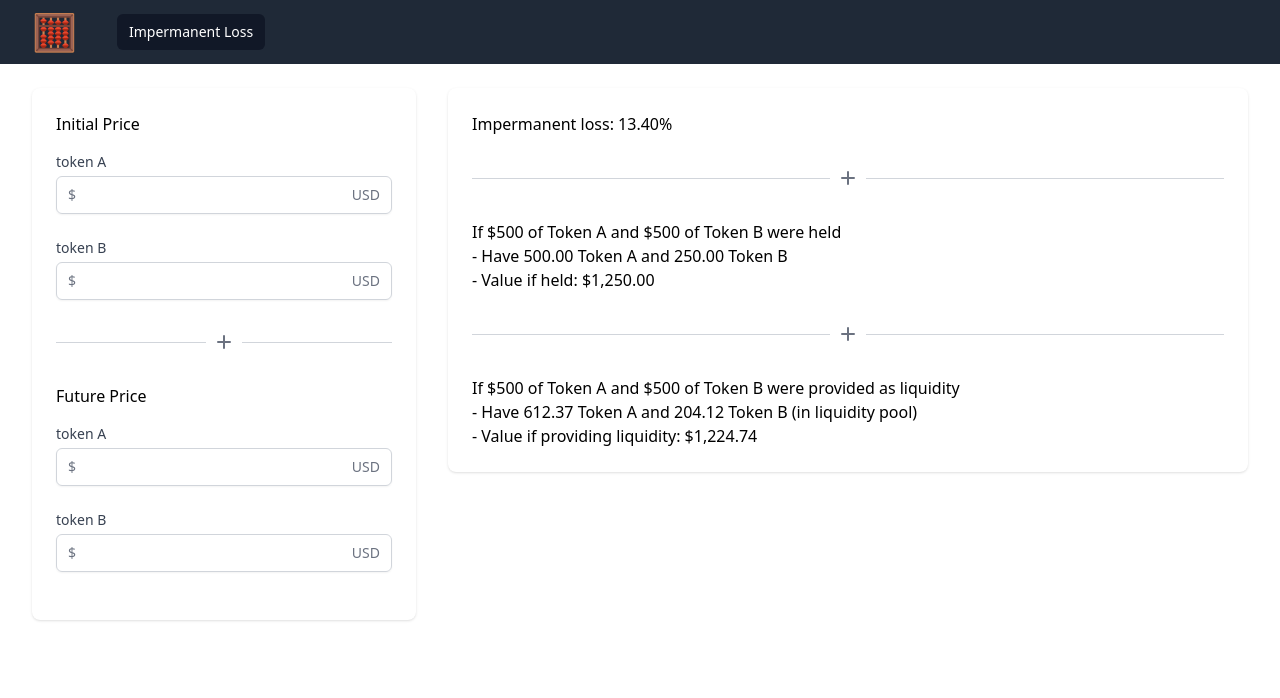
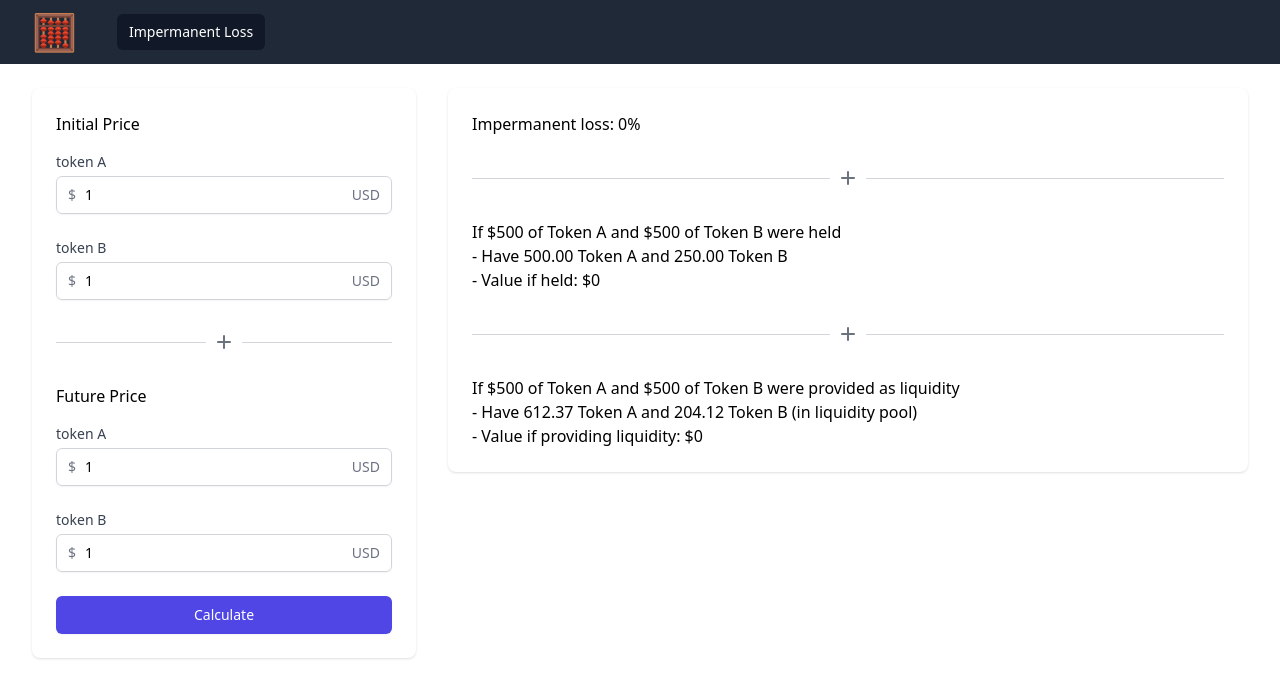
Before and after one commit to minhluuquang/defical, a Next.js app: page / in a window 1280 px wide. Shown: the top 698 px of the page. Built offline with nearby package versions, Linux system fonts and the light colour scheme.

Commit message:
feat: form to calculate IL

```diff
--- a/package.json
+++ b/package.json
@@ -17,6 +17,7 @@
     "next": "12.1.0",
     "react": "17.0.2",
     "react-dom": "17.0.2",
+    "react-error-boundary": "^3.1.4",
     "react-hook-form": "^7.27.1"
   },
   "devDependencies": {
--- a/pages/components/group-input/index.tsx
+++ b/pages/components/group-input/index.tsx
@@ -1,9 +1,23 @@
-type GroupInputProps = {
+import Big from 'big.js';
+import React from 'react';
+import { UseFormRegister, Path, FieldError } from 'react-hook-form';
+import { IFormValues } from '../..';
+
+interface GroupInputProps {
   label: string;
+  name: Path<IFormValues>;
   placeholder?: string;
-};
+  register: UseFormRegister<IFormValues>;
+  error?: FieldError;
+}
 
-const GroupInput = ({ label, placeholder }: GroupInputProps) => {
+const GroupInput = ({
+  label,
+  placeholder,
+  register,
+  name,
+  error,
+}: GroupInputProps) => {
   return (
     <div className='mb-6'>
       <label
@@ -17,9 +31,18 @@ const GroupInput = ({ label, placeholder }: GroupInputProps) => {
           <span className='text-gray-500 sm:text-sm'>$</span>
         </div>
         <input
+          {...register(name, {
+            required: { value: true, message: 'this field is required' },
+            validate: (value) => {
+              const n = Big(value);
+              if (n.lte(Big(0))) {
+                return 'only positive number';
+              }
+              return true;
+            },
+          })}
           type='number'
-          name='number'
-          id={label}
+          step='any'
           className='focus:ring-indigo-500 focus:border-indigo-500 block w-full pl-7 pr-12 sm:text-sm border-gray-300 rounded-md'
           placeholder={placeholder}
         />
@@ -29,6 +52,11 @@ const GroupInput = ({ label, placeholder }: GroupInputProps) => {
           </span>
         </div>
       </div>
+      {error && (
+        <p className='mt-2 text-sm text-red-600' id='email-error'>
+          {error.message}
+        </p>
+      )}
     </div>
   );
 };
--- a/pages/index.tsx
+++ b/pages/index.tsx
@@ -5,6 +5,7 @@ import GroupInput from './components/group-input';
 import Divider from './components/divider';
 import { useState } from 'react';
 import Big from 'big.js';
+import { useForm } from 'react-hook-form';
 
 const user = {
   name: 'Tom Cook',
@@ -23,16 +24,36 @@ function classNames(...classes: string[]) {
   return classes.filter(Boolean).join(' ');
 }
 
+export interface IFormValues {
+  initPriceA: string;
+  initPriceB: string;
+  futurePriceA: string;
+  futurePriceB: string;
+}
+
 const Home: NextPage = () => {
-  const [initPriceA, setInitPriceA] = useState<string>('1');
-  const [initPriceB, setInitPriceB] = useState<string>('2');
-
-  const [futurePriceA, setFuturrePriceA] = useState<string>('1');
-  const [futurePriceB, setFuturePriceB] = useState<string>('6');
-
   const [initValueA, setInitValueA] = useState<string>('500');
   const [initValueB, setInitValueB] = useState<string>('500');
 
+  const [IL, setIL] = useState<string>('0');
+  const [holdValue, setHoldValue] = useState<string>('0');
+  const [liqValue, setLiqValue] = useState<string>('0');
+
+  const {
+    register,
+    handleSubmit,
+    formState: { errors },
+  } = useForm<IFormValues>({
+    defaultValues: {
+      initPriceA: '1',
+      initPriceB: '1',
+      futurePriceA: '1',
+      futurePriceB: '1',
+    },
+  });
+
+  const onSubmit = (data: IFormValues) => {
+    const { initPriceA, initPriceB, futurePriceA, futurePriceB } = data;
     // x * y = k
     const x = Big(initValueA).div(initPriceA);
     const y = Big(initValueB).div(initPriceB);
@@ -53,6 +74,11 @@ const Home: NextPage = () => {
       .div(totalHoldValue)
       .mul(100)
       .toFixed(2);
+
+    setIL(IL);
+    setHoldValue(totalHoldValue.toFixed(2));
+    setLiqValue(totalLiqValue.toFixed(2));
+  };
 
   return (
     <>
@@ -175,14 +201,42 @@ const Home: NextPage = () => {
                   </h2>
                   <div className='rounded-lg bg-white overflow-hidden shadow'>
                     <div className='p-6 min-h-full'>
+                      <form onSubmit={handleSubmit(onSubmit)}>
                         <p className='mb-4'>Initial Price</p>
-                      <GroupInput label='token A' />
-                      <GroupInput label='token B' />
+                        <GroupInput
+                          label='token A'
+                          register={register}
+                          name='initPriceA'
+                          error={errors.initPriceA}
+                        />
+                        <GroupInput
+                          label='token B'
+                          register={register}
+                          name='initPriceB'
+                          error={errors.initPriceB}
+                        />
                         <Divider />
 
                         <p className='mb-4'>Future Price</p>
-                      <GroupInput label='token A' />
-                      <GroupInput label='token B' />
+                        <GroupInput
+                          label='token A'
+                          register={register}
+                          name='futurePriceA'
+                          error={errors.futurePriceA}
+                        />
+                        <GroupInput
+                          label='token B'
+                          register={register}
+                          name='futurePriceB'
+                          error={errors.futurePriceB}
+                        />
+                        <button
+                          type='submit'
+                          className='w-full justify-center inline-flex items-center px-4 py-2 border border-transparent text-sm font-medium rounded-md shadow-sm text-white bg-indigo-600 hover:bg-indigo-700 focus:outline-none focus:ring-2 focus:ring-offset-2 focus:ring-indigo-500'
+                        >
+                          Calculate
+                        </button>
+                      </form>
                     </div>
                   </div>
                 </section>
@@ -200,7 +254,7 @@ const Home: NextPage = () => {
                       <Divider />
                       <p>If $500 of Token A and $500 of Token B were held</p>
                       <p>- Have 500.00 Token A and 250.00 Token B</p>
-                      <p>- Value if held: $1,250.00</p>
+                      <p>{`- Value if held: $${holdValue}`}</p>
                       <Divider />
                       <p>
                         If $500 of Token A and $500 of Token B were provided as
@@ -210,7 +264,7 @@ const Home: NextPage = () => {
                         - Have 612.37 Token A and 204.12 Token B (in liquidity
                         pool)
                       </p>
-                      <p>- Value if providing liquidity: $1,224.74</p>
+                      <p>{`- Value if providing liquidity: $${liqValue}`}</p>
                     </div>
                   </div>
                 </section>
```
Also changed, not shown: 1 other file (tests, documents, lock files or other folders). Lines whose indentation alone changed are shown as unchanged.
